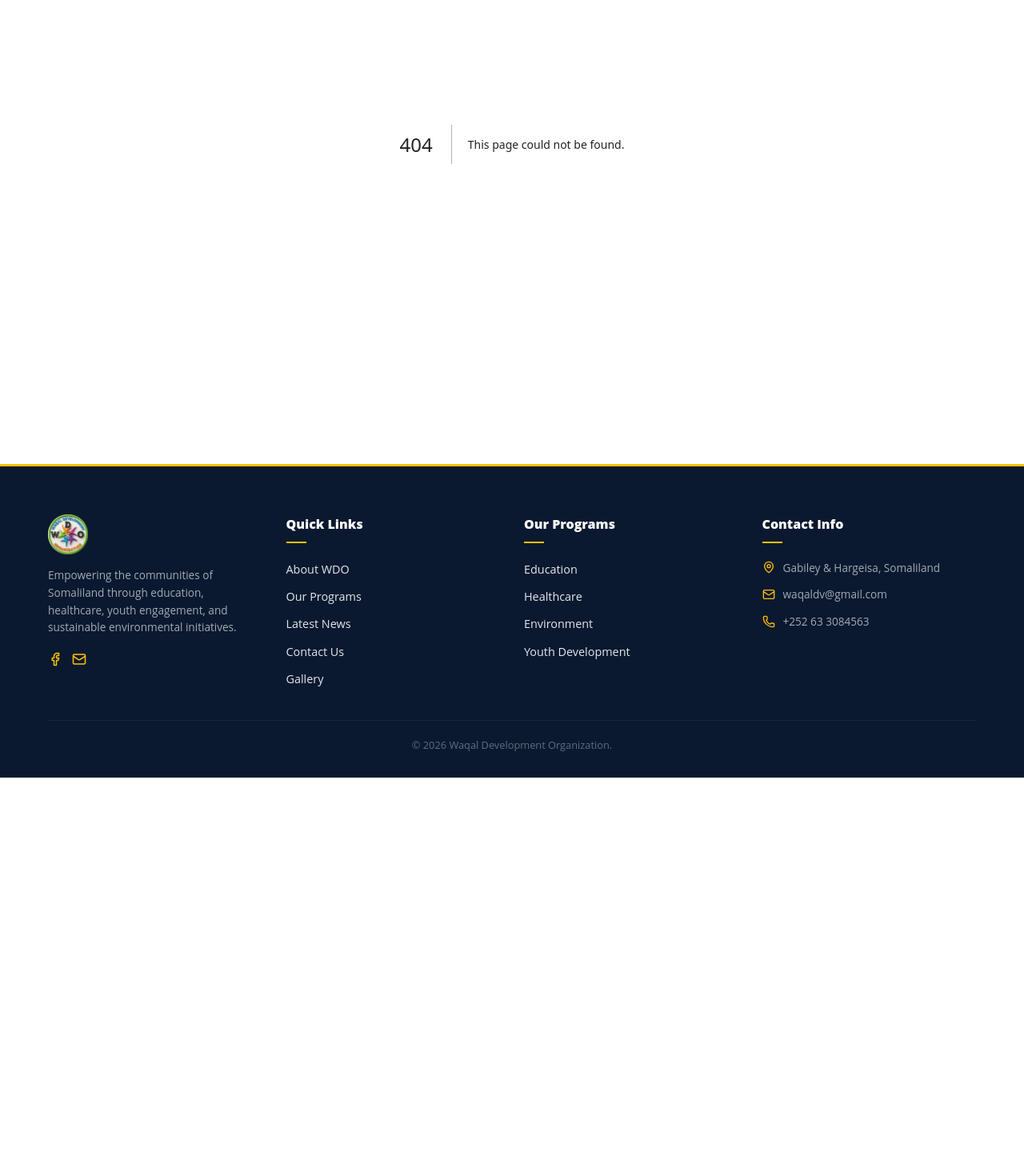
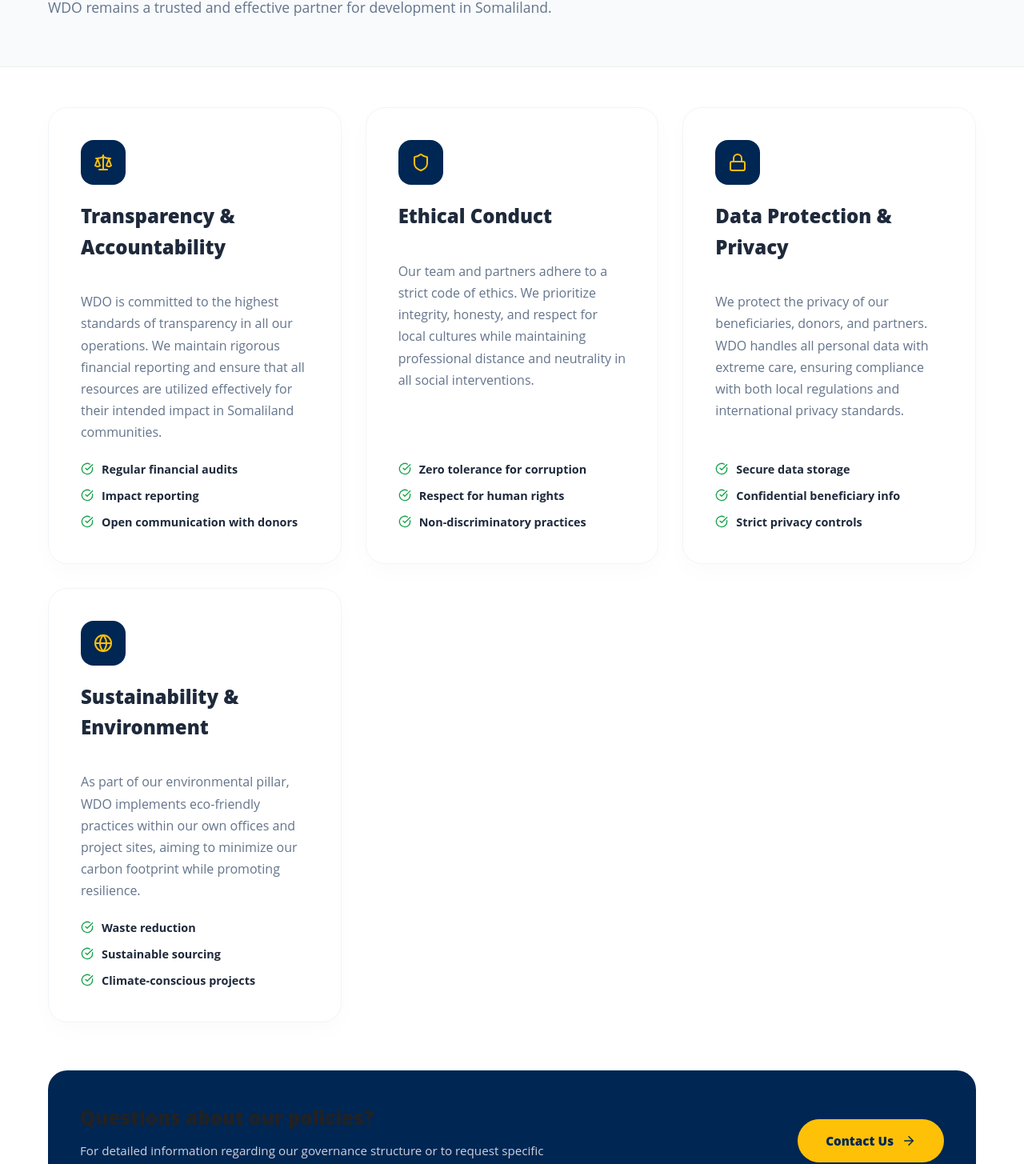
Before and after one commit to websitegithup-netizen/wdo-website, a Next.js app: page /about/policy in a window 1280 px wide. Before the commit this address had no page. Shown: the part 310-1765 px from the top of the page at 80% size. Before the commit the page ends 1282 px from the top, so only its background shows below. Built offline with nearby package versions, Linux system fonts and the light colour scheme.

Commit message:
Waxaan ku daray warar cusub

```diff
--- a/src/app/ClientLayout.js
+++ b/src/app/ClientLayout.js
@@ -64,6 +64,7 @@
       dropdown: [
         { name: 'MISSION & VISION', href: '/about/mission' },
         { name: 'OUR OBJECTIVES', href: '/about/objectives' },
+        { name: 'OUR POLICIES', href: '/about/policy' },
         { name: 'OUR TEAM', href: '/about/team' },
         { name: 'NETWORK & EVENTS', href: '/network' }
       ]
--- /dev/null
+++ b/src/app/about/policy/page.js
@@ -0,0 +1,136 @@
+import React from 'react'
+import { Shield, Lock, FileText, CheckCircle, Scale, Globe, ArrowRight } from 'lucide-react'
+
+export const metadata = {
+  title: 'NGO Policies | WDO',
+  description: 'Waqal Development Organization operational policies including transparency, ethics, and data protection.',
+}
+
+export default function PolicyPage() {
+  const policies = [
+    {
+      title: "Transparency & Accountability",
+      icon: <Scale size={24} />,
+      content: "WDO is committed to the highest standards of transparency in all our operations. We maintain rigorous financial reporting and ensure that all resources are utilized effectively for their intended impact in Somaliland communities.",
+      points: ["Regular financial audits", "Impact reporting", "Open communication with donors"]
+    },
+    {
+      title: "Ethical Conduct",
+      icon: <Shield size={24} />,
+      content: "Our team and partners adhere to a strict code of ethics. We prioritize integrity, honesty, and respect for local cultures while maintaining professional distance and neutrality in all social interventions.",
+      points: ["Zero tolerance for corruption", "Respect for human rights", "Non-discriminatory practices"]
+    },
+    {
+      title: "Data Protection & Privacy",
+      icon: <Lock size={24} />,
+      content: "We protect the privacy of our beneficiaries, donors, and partners. WDO handles all personal data with extreme care, ensuring compliance with both local regulations and international privacy standards.",
+      points: ["Secure data storage", "Confidential beneficiary info", "Strict privacy controls"]
+    },
+    {
+      title: "Sustainability & Environment",
+      icon: <Globe size={24} />,
+      content: "As part of our environmental pillar, WDO implements eco-friendly practices within our own offices and project sites, aiming to minimize our carbon footprint while promoting resilience.",
+      points: ["Waste reduction", "Sustainable sourcing", "Climate-conscious projects"]
+    }
+  ]
+
+  return (
+    <div className="animate-fade-in" style={{ backgroundColor: '#ffffff' }}>
+      {/* Header */}
+      <section className="section-light" style={{ padding: '60px 0', borderBottom: '1px solid #eeeeee', backgroundColor: '#f8fafc' }}>
+        <div className="container">
+          <div style={{ display: 'inline-flex', alignItems: 'center', gap: '8px', color: '#002654', fontWeight: '900', fontSize: '0.8rem', letterSpacing: '1.5px', textTransform: 'uppercase', marginBottom: '15px' }}>
+            <FileText size={18} color="#ffc107" />
+            GOVERNANCE
+          </div>
+          <h1 style={{ fontSize: '2.8rem', fontWeight: '900', color: '#1e293b', marginBottom: '20px', letterSpacing: '-1px' }}>NGO POLICIES</h1>
+          <p style={{ color: '#64748b', fontSize: '1.1rem', maxWidth: '800px', lineHeight: '1.6' }}>
+            Operating with integrity, transparency, and a commitment to excellence. Our policies ensure that WDO remains a trusted and effective partner for development in Somaliland.
+          </p>
+        </div>
+      </section>
+
+      {/* Policies Grid */}
+      <section className="section">
+        <div className="container">
+          <div style={{ display: 'grid', gridTemplateColumns: 'repeat(auto-fit, minmax(300px, 1fr))', gap: '30px' }}>
+            {policies.map((policy, idx) => (
+              <div key={idx} className="hover-scale" style={{
+                padding: '40px',
+                backgroundColor: '#ffffff',
+                borderRadius: '24px',
+                border: '1px solid #f1f5f9',
+                boxShadow: '0 10px 30px rgba(0,0,0,0.02)',
+                display: 'flex',
+                flexDirection: 'column',
+                gap: '20px'
+              }}>
+                <div style={{
+                  width: '56px',
+                  height: '56px',
+                  borderRadius: '16px',
+                  backgroundColor: '#002654',
+                  color: '#ffc107',
+                  display: 'flex',
+                  alignItems: 'center',
+                  justifyContent: 'center'
+                }}>
+                  {policy.icon}
+                </div>
+                <h3 style={{ fontSize: '1.5rem', fontWeight: '900', color: '#1e293b' }}>{policy.title}</h3>
+                <p style={{ color: '#64748b', lineHeight: '1.7', fontSize: '1rem' }}>{policy.content}</p>
+                <div style={{ display: 'flex', flexDirection: 'column', gap: '10px', marginTop: 'auto' }}>
+                  {policy.points.map((point, pIdx) => (
+                    <div key={pIdx} style={{ display: 'flex', alignItems: 'center', gap: '10px', color: '#1e293b', fontWeight: '700', fontSize: '0.9rem' }}>
+                      <CheckCircle size={16} color="#16a34a" />
+                      {point}
+                    </div>
+                  ))}
+                </div>
+              </div>
+            ))}
+          </div>
+
+          {/* Footer Note */}
+          <div style={{
+            marginTop: '60px',
+            padding: '40px',
+            backgroundColor: '#002654',
+            borderRadius: '24px',
+            color: 'white',
+            display: 'flex',
+            flexWrap: 'wrap',
+            justifyContent: 'space-between',
+            alignItems: 'center',
+            gap: '30px'
+          }}>
+            <div style={{ maxWidth: '600px' }}>
+              <h4 style={{ fontSize: '1.5rem', fontWeight: '900', marginBottom: '10px' }}>Questions about our policies?</h4>
+              <p style={{ opacity: 0.8 }}>For detailed information regarding our governance structure or to request specific policy documents, please contact our administration team.</p>
+            </div>
+            <a href="/contact" style={{
+              padding: '15px 35px',
+              backgroundColor: '#ffc107',
+              color: '#002654',
+              fontWeight: '900',
+              borderRadius: '100px',
+              textDecoration: 'none',
+              display: 'flex',
+              alignItems: 'center',
+              gap: '10px'
+            }}>
+              Contact Us <ArrowRight size={18} />
+            </a>
+          </div>
+        </div>
+      </section>
+
+      <style dangerouslySetInnerHTML={{ __html: `
+        @media (max-width: 768px) {
+          .section { padding: 40px 0 !important; }
+          h1 { fontSize: 2.2rem !important; }
+        }
+      `}} />
+    </div>
+  )
+}
```
